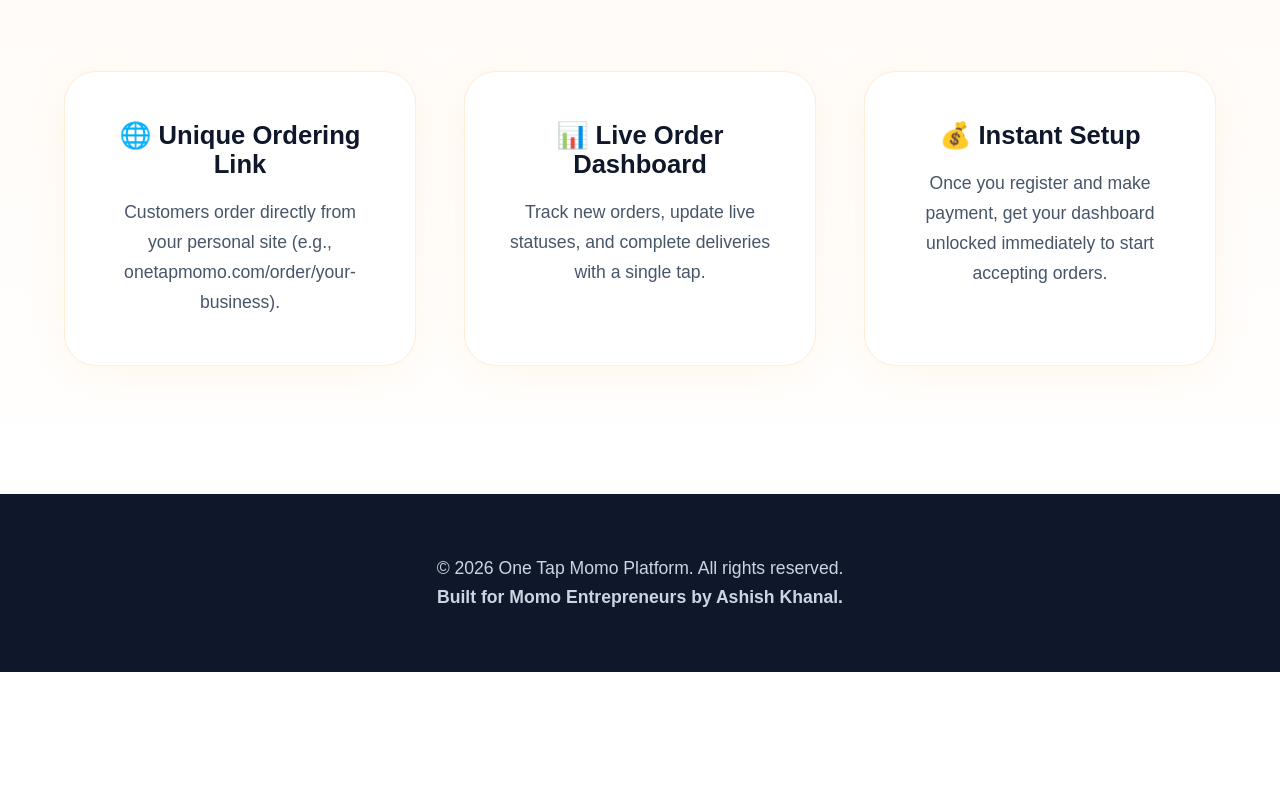
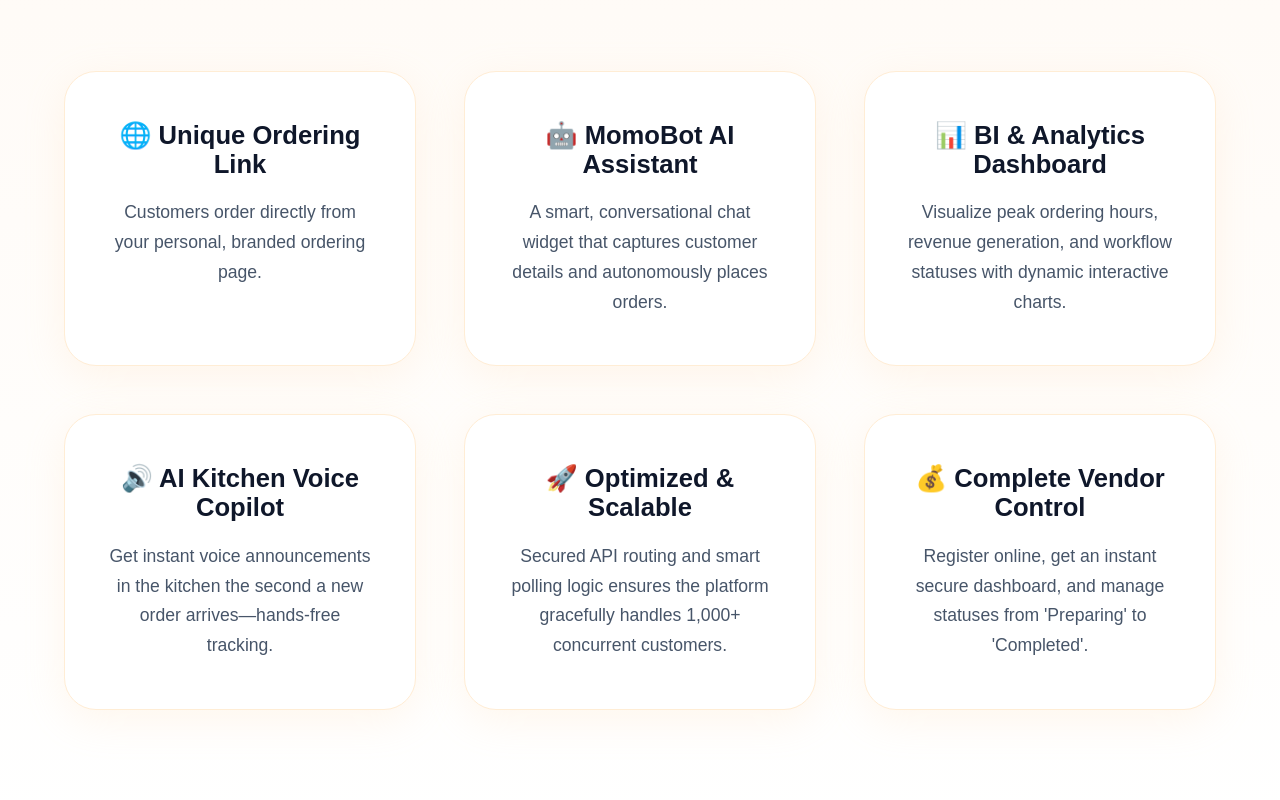
Before and after one commit to Asish1998/onetapservice, a Next.js app: page / in a window 1280 px wide. Shown: the part 960-1760 px from the top of the page. Before the commit the page ends 1632 px from the top, so only its background shows below. Built offline with nearby package versions, Linux system fonts and the light colour scheme.

Commit message:
docs: update landing page with new features

```diff
--- a/app/page.js
+++ b/app/page.js
@@ -45,15 +45,27 @@
         <div className={styles.featureGrid}>
           <div className={styles.featureCard}>
             <h3>🌐 Unique Ordering Link</h3>
-            <p>Customers order directly from your personal site (e.g., onetapmomo.com/order/your-business).</p>
+            <p>Customers order directly from your personal, branded ordering page.</p>
           </div>
           <div className={styles.featureCard}>
-            <h3>📊 Live Order Dashboard</h3>
-            <p>Track new orders, update live statuses, and complete deliveries with a single tap.</p>
+            <h3>🤖 MomoBot AI Assistant</h3>
+            <p>A smart, conversational chat widget that captures customer details and autonomously places orders.</p>
           </div>
           <div className={styles.featureCard}>
-            <h3>💰 Instant Setup</h3>
-            <p>Once you register and make payment, get your dashboard unlocked immediately to start accepting orders.</p>
+            <h3>📊 BI & Analytics Dashboard</h3>
+            <p>Visualize peak ordering hours, revenue generation, and workflow statuses with dynamic interactive charts.</p>
+          </div>
+          <div className={styles.featureCard}>
+            <h3>🔊 AI Kitchen Voice Copilot</h3>
+            <p>Get instant voice announcements in the kitchen the second a new order arrives—hands-free tracking.</p>
+          </div>
+          <div className={styles.featureCard}>
+            <h3>🚀 Optimized & Scalable</h3>
+            <p>Secured API routing and smart polling logic ensures the platform gracefully handles 1,000+ concurrent customers.</p>
+          </div>
+          <div className={styles.featureCard}>
+            <h3>💰 Complete Vendor Control</h3>
+            <p>Register online, get an instant secure dashboard, and manage statuses from &apos;Preparing&apos; to &apos;Completed&apos;.</p>
           </div>
         </div>
       </section>
```
